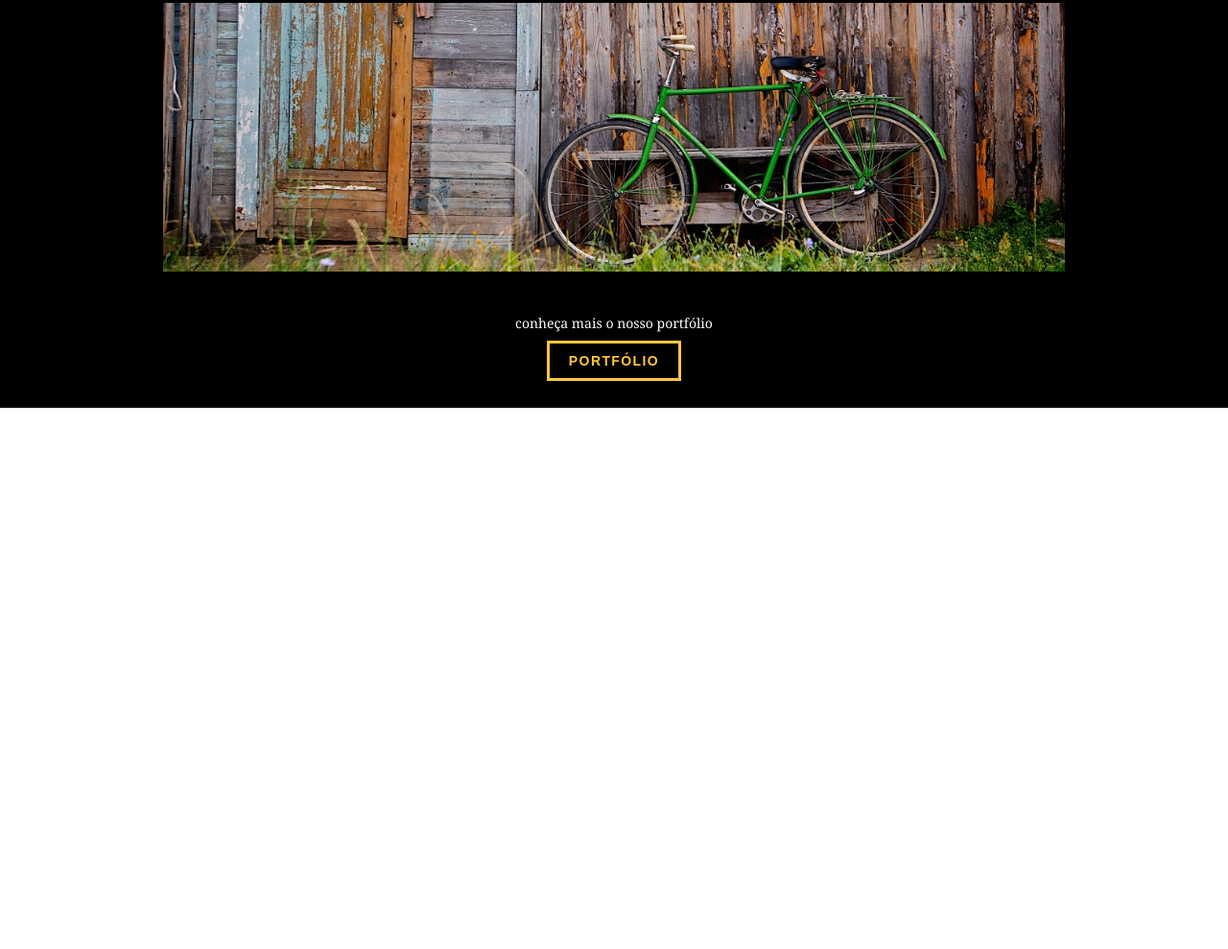
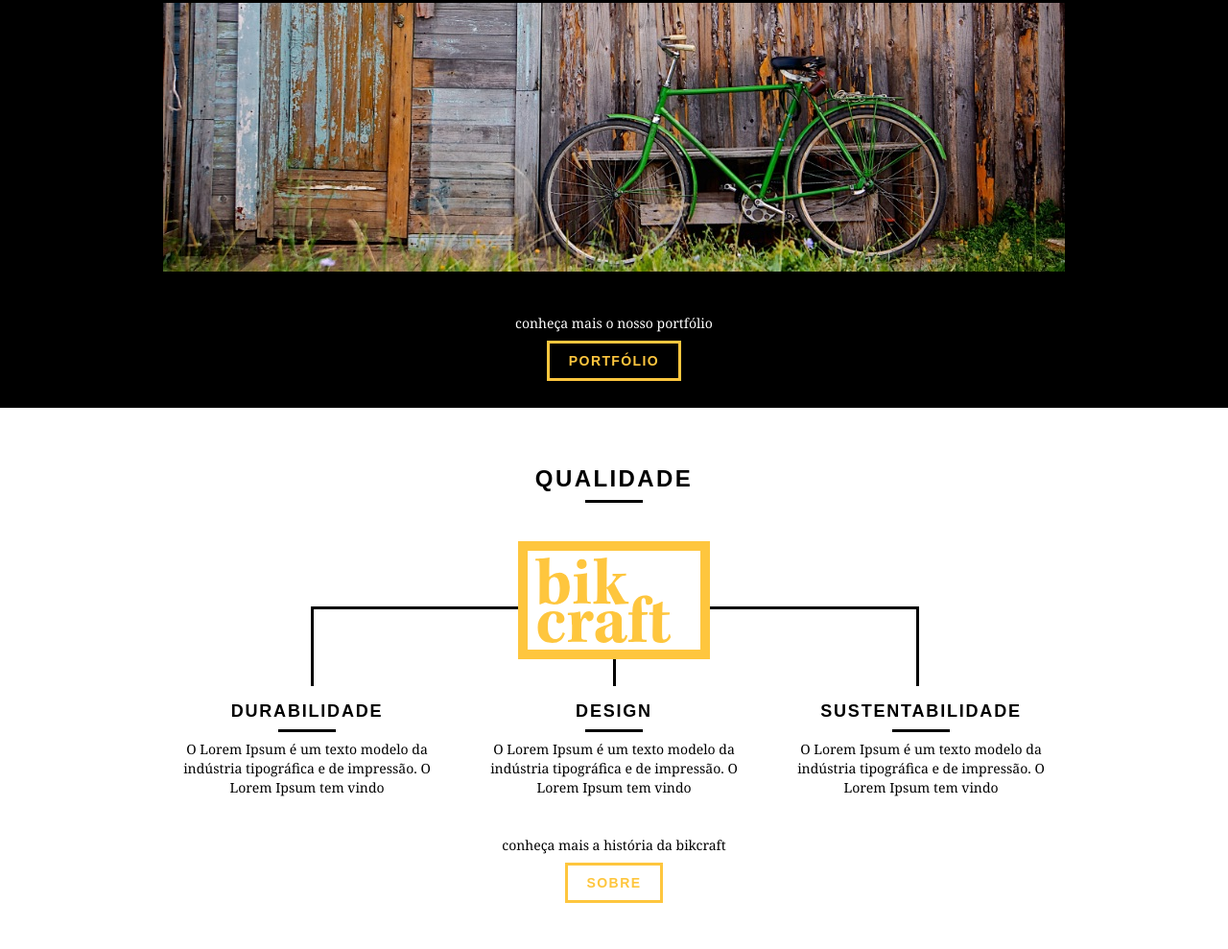
Before and after one commit to ligiapretel/bikcraft, a plain HTML site: page index.html in a window 1280 px wide. Shown: the part 1523-2512 px from the top of the page at 96% size. Before the commit the page ends 1948 px from the top, so only its background shows below. Drawn offline with Linux system fonts and the light colour scheme.

Commit message:
Criando seção Qualidade

```diff
--- a/css/style.css
+++ b/css/style.css
@@ -213,3 +213,39 @@ ul{
 .portfolio .call p{
     color: #fff;
 }
+
+/* Qualidade */
+
+.qualidade{
+    padding: 60px 0;
+    text-align: center;
+}
+
+.qualidade::after{
+    content: "";
+    display: block;
+    background: url(../img/linhas.svg) no-repeat center;
+    width: 634px;
+    height: 83px;
+    position: absolute;
+    top: 207px;
+    right: 162px;
+    z-index: -1; /* só para garantir que fique por baixo de outros elementos  */
+}
+
+.qualidade_lista h3{
+    font-size: 18px;
+    font-weight: bold;
+    text-transform: uppercase;
+    padding-top: 40px;
+    letter-spacing: .1em;
+}
+
+.qualidade_lista h3::after{
+    content: "";
+    display: block;
+    width: 60px;
+    height: 3px;
+    background-color: #000;
+    margin: 8px auto;
+}
--- a/index.html
+++ b/index.html
@@ -80,5 +80,29 @@
             <a href="portfolio.html" class="btn">Portfólio</a>
         </div>
     </section>
+    <!-- Fechando Portfólio -->
+    <section class="qualidade container">
+        <h2 class="subtitulo">Qualidade</h2>
+        <img src="img/bikcraft-qualidade.svg" alt="Qualidade">
+        <ul>
+            <li class="qualidade_lista grid-1-3">
+                <h3>Durabilidade</h3>
+                <p>O Lorem Ipsum é um texto modelo da indústria tipográfica e de impressão. O Lorem Ipsum tem vindo</p>
+            </li>
+            <li class="qualidade_lista grid-1-3">
+                <h3>Design</h3>
+                <p>O Lorem Ipsum é um texto modelo da indústria tipográfica e de impressão. O Lorem Ipsum tem vindo</p>
+            </li>
+            <li class="qualidade_lista grid-1-3">
+                <h3>Sustentabilidade</h3>
+                <p>O Lorem Ipsum é um texto modelo da indústria tipográfica e de impressão. O Lorem Ipsum tem vindo</p>
+            </li>
+        </ul>
+        <div class="call">
+            <p>conheça mais a história da bikcraft</p>
+            <a href="sobre.html" class="btn btn_preto">Sobre</a>
+        </div>
+
+    </section>
 </body>
 </html>
```
